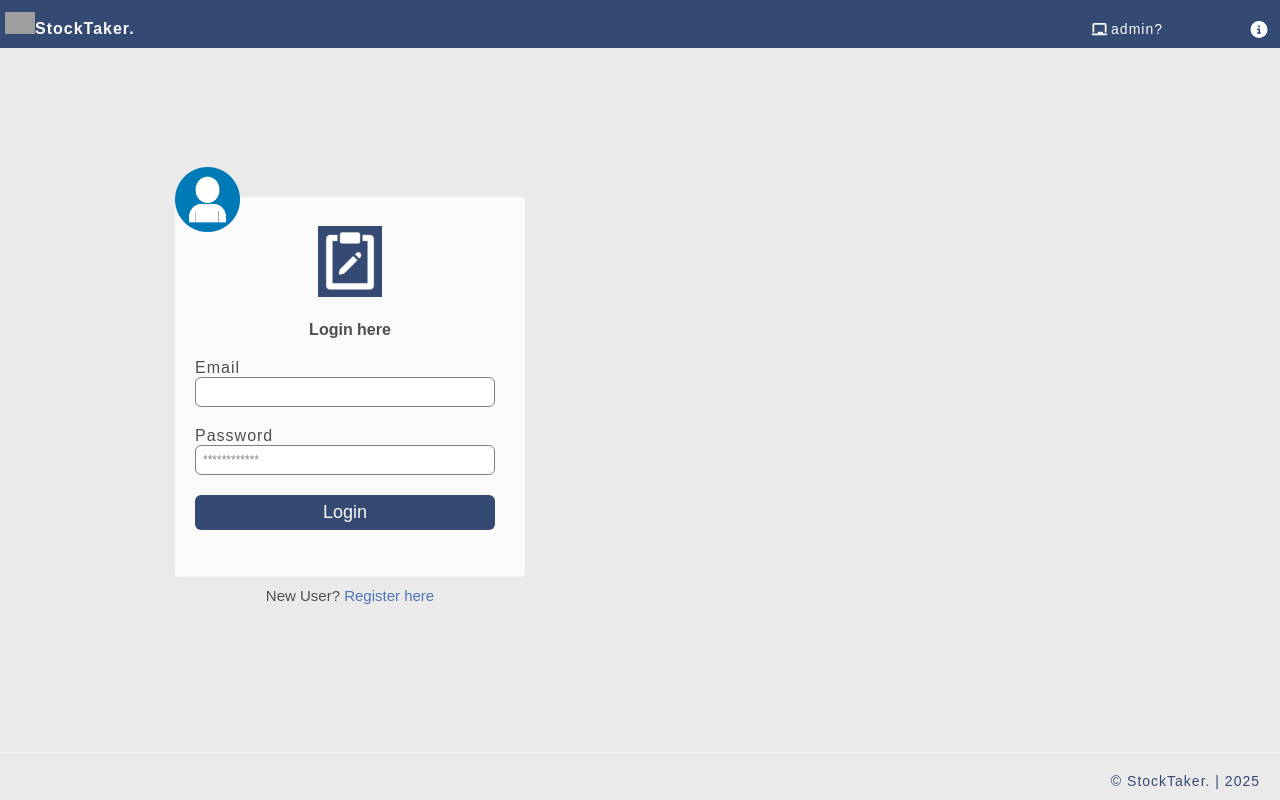
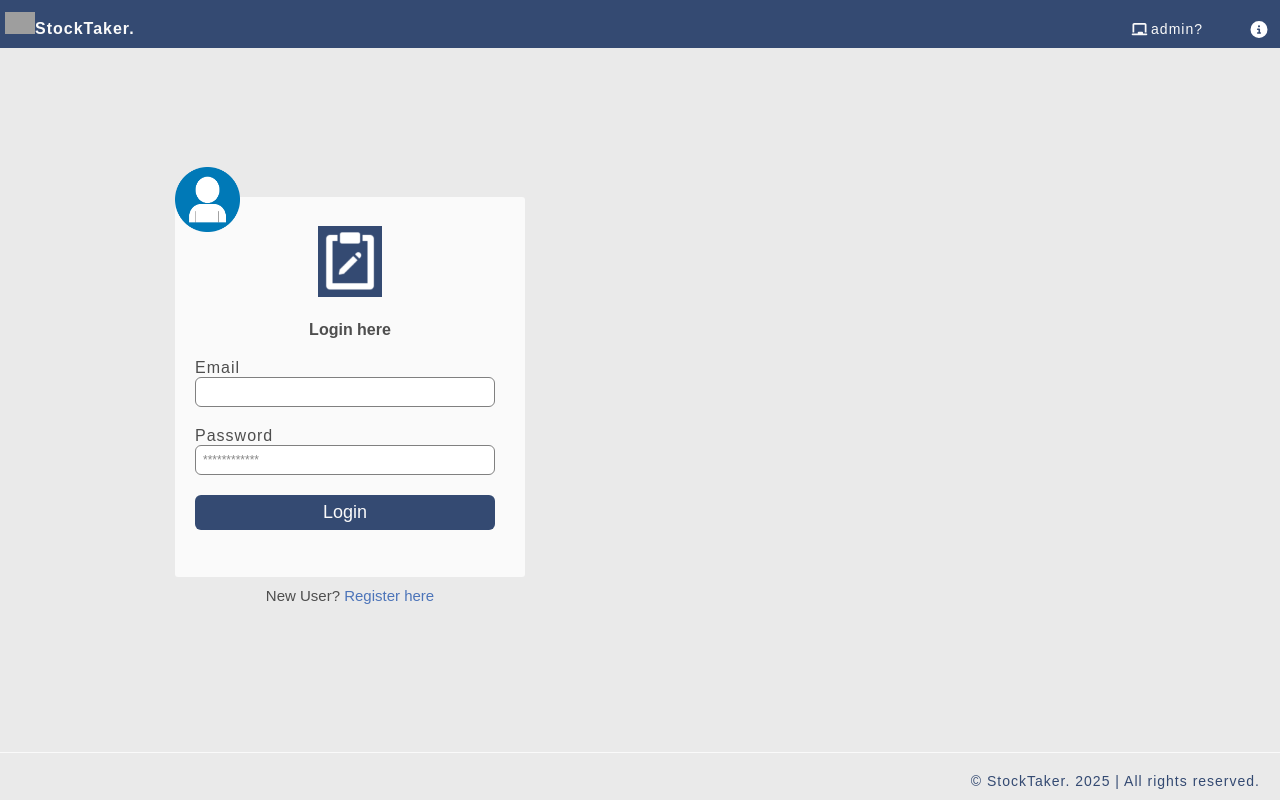
Before and after one commit to josealbin/stocktaker-client, a React (Vite) app: page / in a window 1280 px wide. Built offline with nearby package versions, Linux system fonts and the light colour scheme; grey boxes are pictures that could not be loaded.

Commit message:
footer updated

```diff
--- a/src/components/Footer/Footer.jsx
+++ b/src/components/Footer/Footer.jsx
@@ -5,7 +5,7 @@ function Footer() {
   return (
     <div className='footer'>
       <div className='container'>
-        <p>© StockTaker. | 2025</p>
+        <p>© StockTaker. 2025 | All rights reserved.</p>
       </div>
     </div>
   )
--- a/src/components/Navbar/Navbar.css
+++ b/src/components/Navbar/Navbar.css
@@ -21,9 +21,13 @@ body{ display: flex; align-items: center; background: #eaeaea;}
 /* .user_block .btn-home img{width: 31px; margin:-9px 19px; }
 .user_block .btn-admin img{width: 35px; margin:-10px;}*/
 .user_block{ margin-right: -15px;}
-.user_block p{ display: inline; color: #fafafa; margin-right: 5rem; font-size: 14px; letter-spacing: 1px; cursor: pointer; user-select: none;}
+.user_block p{ display: inline; color: #fafafa; margin-right: 2.5rem; font-size: 14px; letter-spacing: 1px; cursor: pointer; user-select: none;}
 .user_block p .icon{ width: 17px; margin-right: 3px; text-transform: lowercase; cursor: pointer;}
 .user_block nav{ display: flex; gap: 10px;}
 .user_block button{ background: none; border: none; color: #fafafa; font-size: 13px; letter-spacing: 1px; cursor: pointer;}
 .user_block button .log-icon{ color: white; cursor: pointer; margin-left: 0; height: 17px; width: 32px; margin-bottom: -2px;}
 /* Header End*/
+
+@media(max-width: 1024px){
+
+}
--- a/src/components/User/UserLogin.jsx
+++ b/src/components/User/UserLogin.jsx
@@ -45,8 +45,8 @@ function UserLogin({ setUser }) {
                 <div className='entry-logo'>
                     <img src="/images/icon.png" alt="" />
                 </div>
+                <h4>Login here</h4>
                 <div className='spinner'>{spinner && <FadeLoader color="#29ab87" loading={spinner} height={20} />}</div>
-                <h4>Login here</h4>
                 <form action='' onSubmit={handleSubmit}>
                     <label htmlFor="email">Email</label>
                     <input type="email" value={email} placeholder="" required onChange={(e) => setEmail(e.target.value)} />
```
